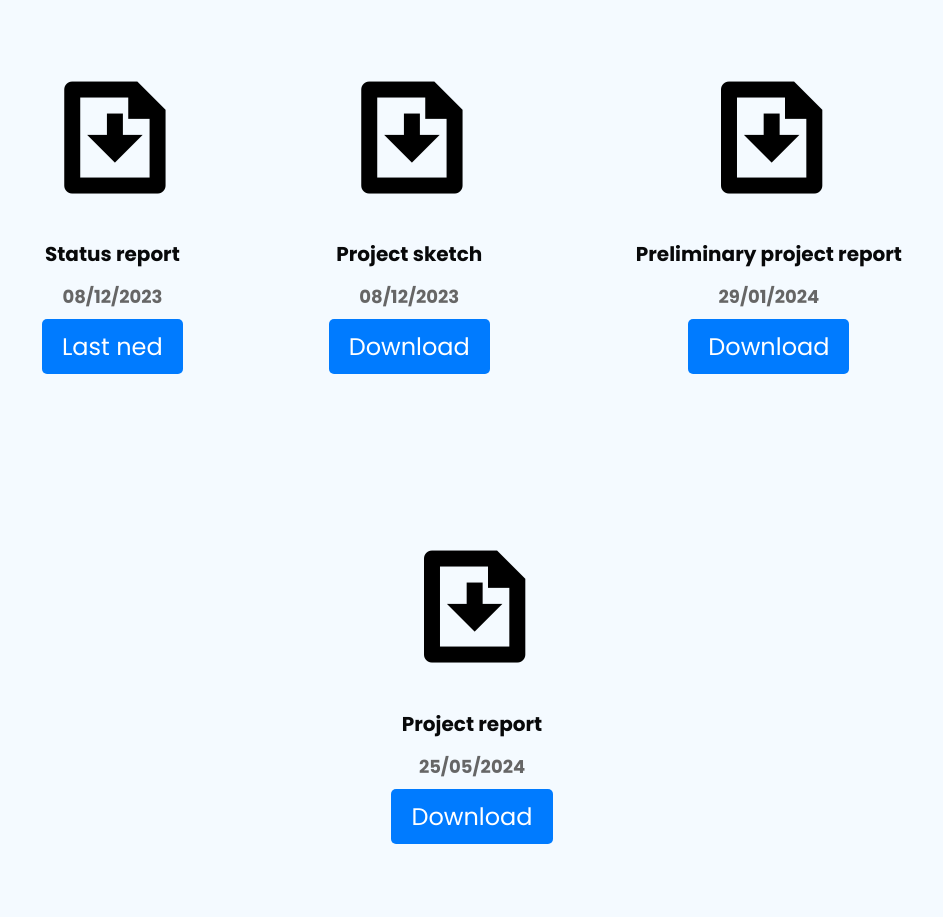
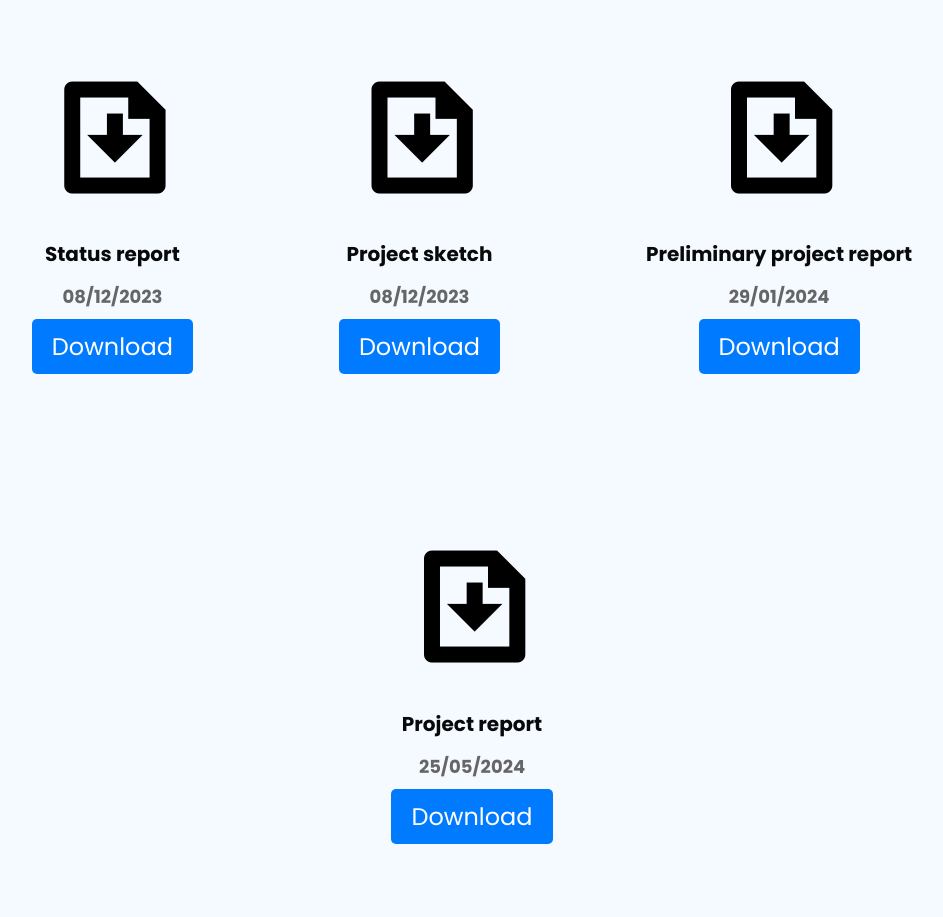
Before and after one commit to NoorDibo/becholore-portofilo, a plain HTML site: page index.html in a window 1280 px wide. Shown: the part 2068-2985 px from the top of the page, without its empty margins (168-1111 px from the left). Drawn offline with nearby package versions, Linux system fonts and the light colour scheme.

Commit message:
download

```diff
--- a/index.html
+++ b/index.html
@@ -123,7 +123,7 @@ and i got allowed to use it from the other studen. this section (navbar) was mad
         <h3>Status report</h3>
         <p>08/12/2023</p>
         <a href="docs/Statusrapport_2.pdf" download="Statusrapport.pdf">
-            <button>Last ned</button>
+            <button>Download</button>
         </a>
     </div>
     </div>
```
